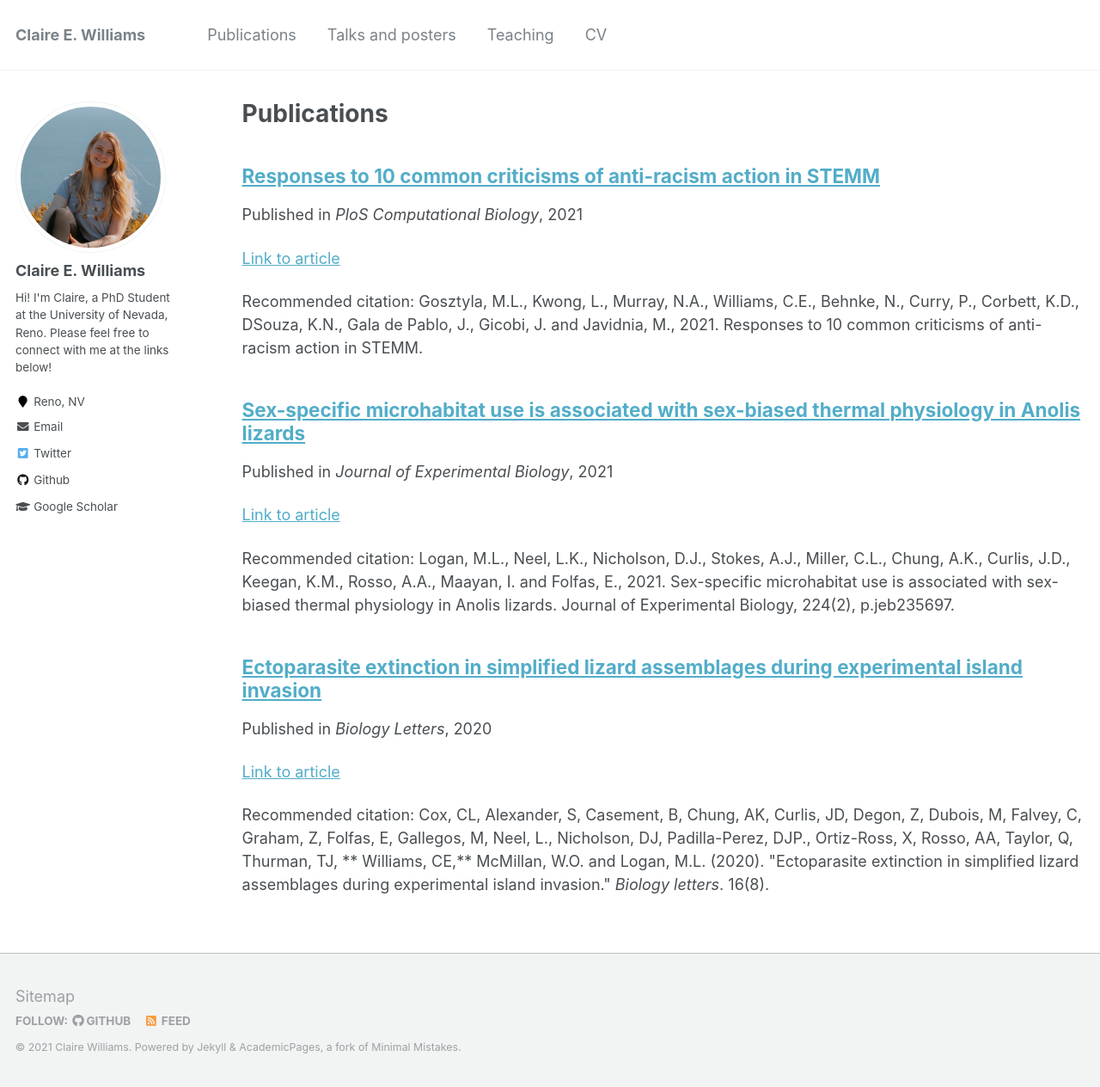
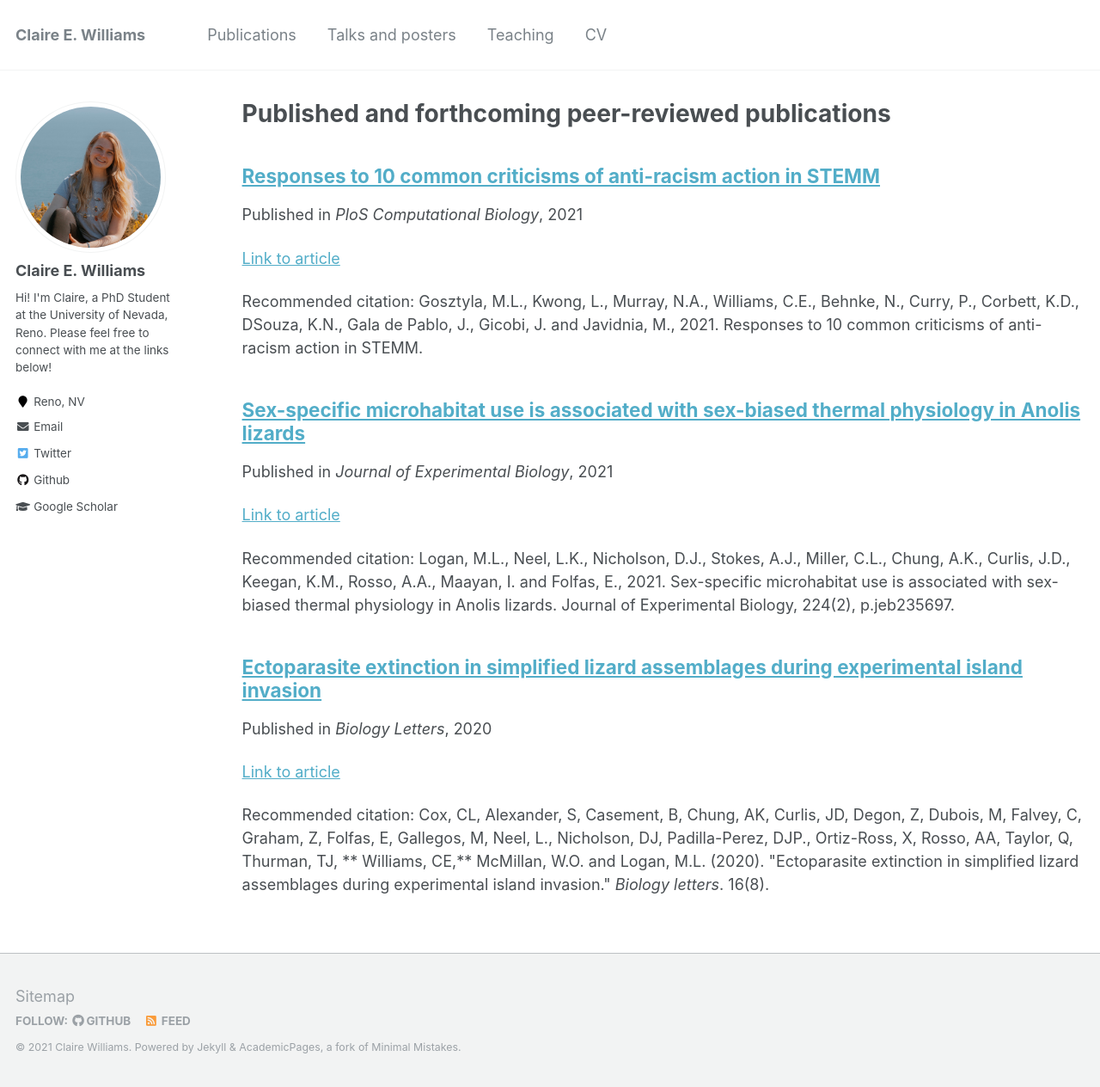
Before and after one commit to claireewilliams/claireewilliams.github.io, a Jekyll site: the page built from _pages/publications.md, in a window 1280 px wide and 1264 px high. Shown: the whole window at 86% size. Built offline with Jekyll 4.4.1, drawn with Linux system fonts in a browser that asks for light colours.

Commit message:
update publications page

```diff
--- a/_pages/publications.md
+++ b/_pages/publications.md
@@ -1,6 +1,6 @@
 ---
 layout: archive
-title: "Publications"
+title: "Published and forthcoming peer-reviewed publications"
 permalink: /publications/
 author_profile: true
 ---
```
Also changed, not shown: 2 other files.
